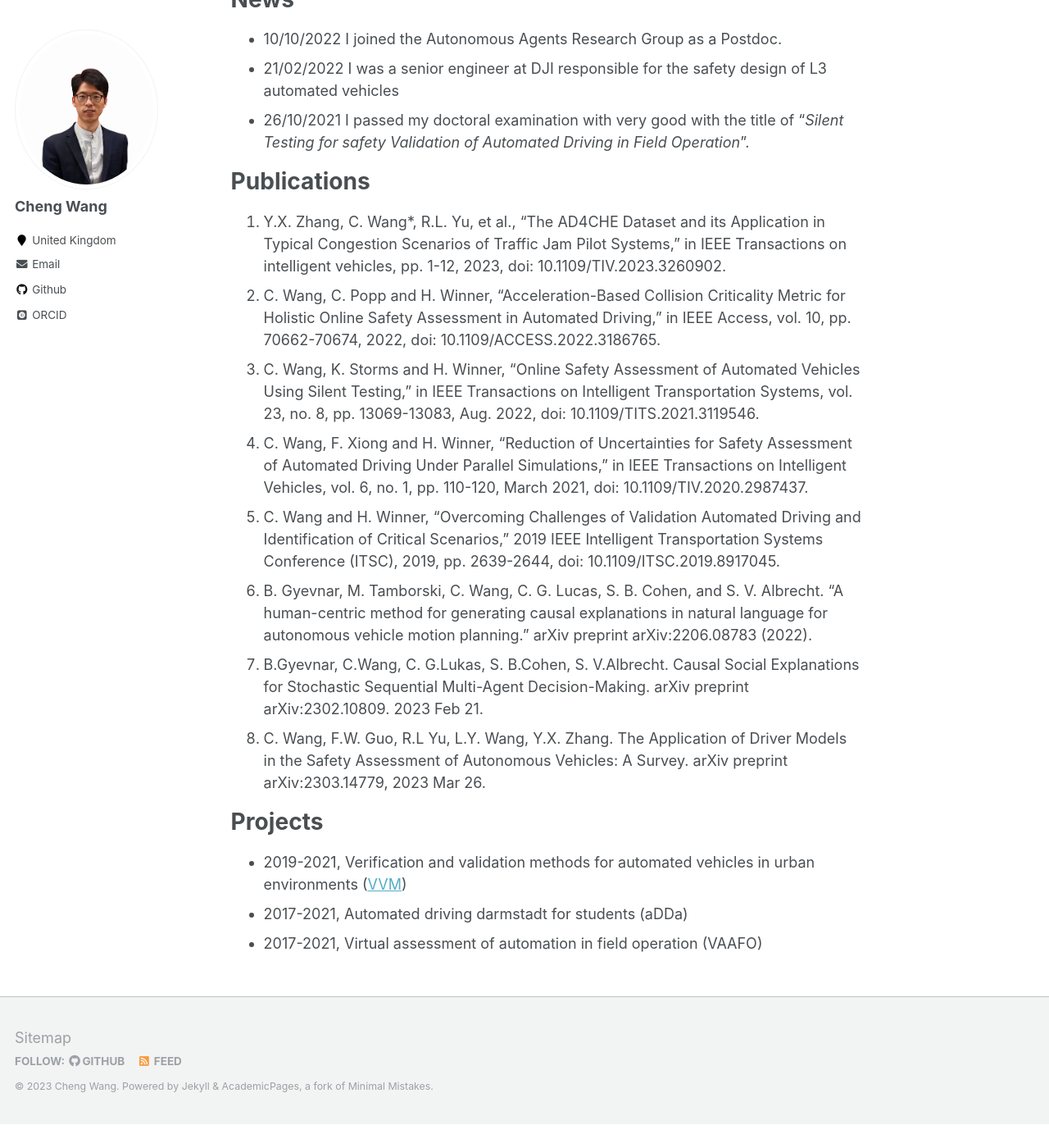
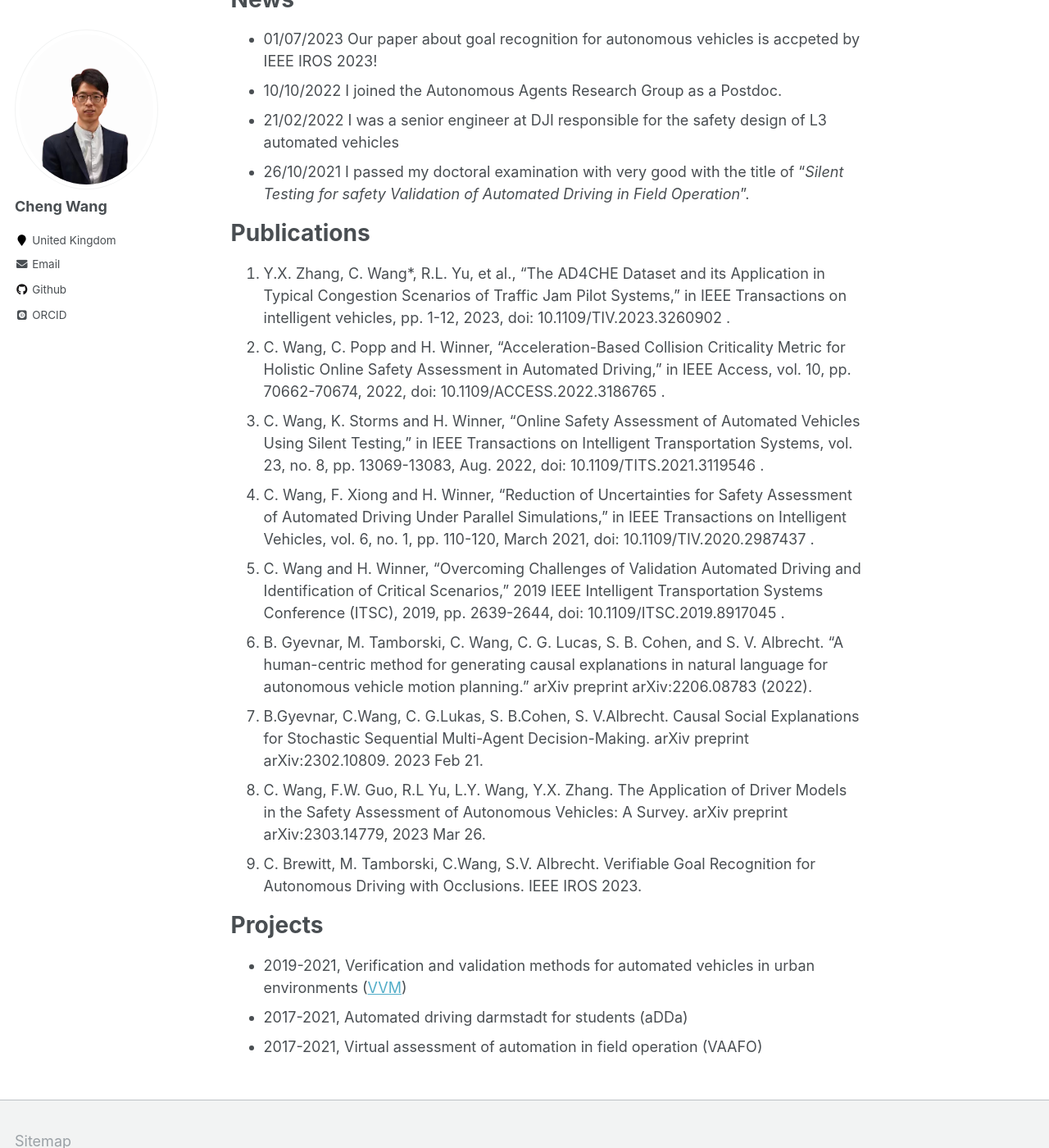
Before and after one commit to ChengWang2018/chengwang.github.io, a Jekyll site: the page built from _pages/about.md, in a window 1280 px wide and 1400 px high, scrolled down 363 px. Shown: the whole window at 82% size. Built offline with Jekyll 4.4.1, drawn with Linux system fonts in a browser that asks for light colours; some web fonts are replaced; before the commit the page ends 1734 px from its top, so only the background shows below that.

Commit message:
Update about.md

```diff
--- a/_pages/about.md
+++ b/_pages/about.md
@@ -12,6 +12,7 @@ I am currently a Postdoc in the [Autonomous Agents Research Group](https://agent
 
 News
 ======
+- 01/07/2023 Our paper about goal recognition for autonomous vehicles is accpeted by IEEE IROS 2023!
 - 10/10/2022 I joined the Autonomous Agents Research Group as a Postdoc.
 - 21/02/2022 I was a senior engineer at DJI responsible for the safety design of L3 automated vehicles
 - 26/10/2021 I passed my doctoral examination with very good with the title of "*Silent Testing for safety Validation of Automated Driving in Field Operation*".
@@ -19,14 +20,15 @@ News
 
 Publications
 ======
-1. Y.X. Zhang, C. Wang*, R.L. Yu, et al., “The AD4CHE Dataset and its Application in Typical Congestion Scenarios of Traffic Jam Pilot Systems,” in IEEE Transactions on intelligent vehicles, pp. 1-12, 2023, doi: 10.1109/TIV.2023.3260902.
-1. C. Wang, C. Popp and H. Winner, "Acceleration-Based Collision Criticality Metric for Holistic Online Safety Assessment in Automated Driving," in IEEE Access, vol. 10, pp. 70662-70674, 2022, doi: 10.1109/ACCESS.2022.3186765.
-2. C. Wang, K. Storms and H. Winner, "Online Safety Assessment of Automated Vehicles Using Silent Testing," in IEEE Transactions on Intelligent Transportation Systems, vol. 23, no. 8, pp. 13069-13083, Aug. 2022, doi: 10.1109/TITS.2021.3119546.
-3. C. Wang, F. Xiong and H. Winner, "Reduction of Uncertainties for Safety Assessment of Automated Driving Under Parallel Simulations," in IEEE Transactions on Intelligent Vehicles, vol. 6, no. 1, pp. 110-120, March 2021, doi: 10.1109/TIV.2020.2987437.
-4. C. Wang and H. Winner, "Overcoming Challenges of Validation Automated Driving and Identification of Critical Scenarios," 2019 IEEE Intelligent Transportation Systems Conference (ITSC), 2019, pp. 2639-2644, doi: 10.1109/ITSC.2019.8917045.
-5. B. Gyevnar, M. Tamborski, C. Wang, C. G. Lucas, S. B. Cohen, and S. V. Albrecht. "A human-centric method for generating causal explanations in natural language for autonomous vehicle motion planning." arXiv preprint arXiv:2206.08783 (2022).
-6. B.Gyevnar, C.Wang, C. G.Lukas, S. B.Cohen, S. V.Albrecht. Causal Social Explanations for Stochastic Sequential Multi-Agent Decision-Making. arXiv preprint arXiv:2302.10809. 2023 Feb 21.
-7. C. Wang, F.W. Guo, R.L Yu, L.Y. Wang, Y.X. Zhang. The Application of Driver Models in the Safety Assessment of Autonomous Vehicles: A Survey. arXiv preprint arXiv:2303.14779, 2023 Mar 26.
+1. Y.X. Zhang, C. Wang*, R.L. Yu, et al., “The AD4CHE Dataset and its Application in Typical Congestion Scenarios of Traffic Jam Pilot Systems,” in IEEE Transactions on intelligent vehicles, pp. 1-12, 2023, doi: 10.1109/TIV.2023.3260902 .
+1. C. Wang, C. Popp and H. Winner, "Acceleration-Based Collision Criticality Metric for Holistic Online Safety Assessment in Automated Driving," in IEEE Access, vol. 10, pp. 70662-70674, 2022, doi: 10.1109/ACCESS.2022.3186765 .
+2. C. Wang, K. Storms and H. Winner, "Online Safety Assessment of Automated Vehicles Using Silent Testing," in IEEE Transactions on Intelligent Transportation Systems, vol. 23, no. 8, pp. 13069-13083, Aug. 2022, doi: 10.1109/TITS.2021.3119546 .
+3. C. Wang, F. Xiong and H. Winner, "Reduction of Uncertainties for Safety Assessment of Automated Driving Under Parallel Simulations," in IEEE Transactions on Intelligent Vehicles, vol. 6, no. 1, pp. 110-120, March 2021, doi: 10.1109/TIV.2020.2987437 .
+4. C. Wang and H. Winner, "Overcoming Challenges of Validation Automated Driving and Identification of Critical Scenarios," 2019 IEEE Intelligent Transportation Systems Conference (ITSC), 2019, pp. 2639-2644, doi: 10.1109/ITSC.2019.8917045 .
+5. B. Gyevnar, M. Tamborski, C. Wang, C. G. Lucas, S. B. Cohen, and S. V. Albrecht. "A human-centric method for generating causal explanations in natural language for autonomous vehicle motion planning." arXiv preprint arXiv:2206.08783  (2022).
+6. B.Gyevnar, C.Wang, C. G.Lukas, S. B.Cohen, S. V.Albrecht. Causal Social Explanations for Stochastic Sequential Multi-Agent Decision-Making. arXiv preprint arXiv:2302.10809.  2023 Feb 21.
+7. C. Wang, F.W. Guo, R.L Yu, L.Y. Wang, Y.X. Zhang. The Application of Driver Models in the Safety Assessment of Autonomous Vehicles: A Survey. arXiv preprint arXiv:2303.14779,  2023 Mar 26.
+8. C. Brewitt, M. Tamborski, C.Wang, S.V. Albrecht. Verifiable Goal Recognition for Autonomous Driving with Occlusions. IEEE IROS 2023.
 
 Projects
 ======
```
